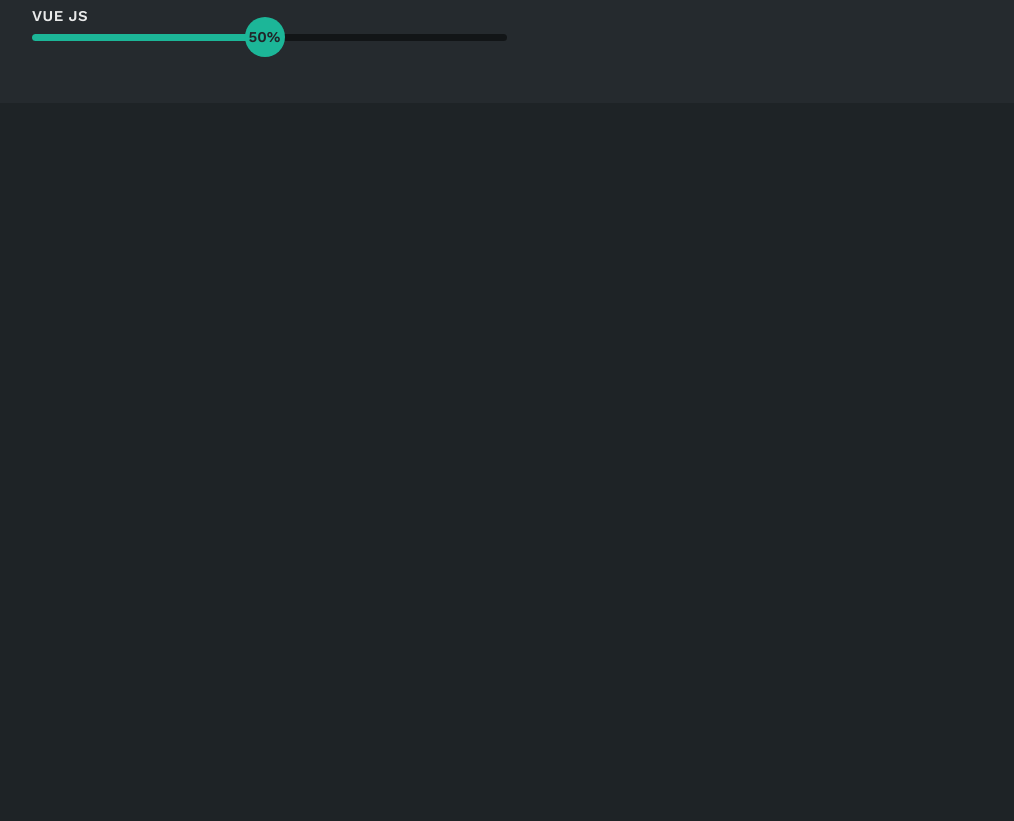
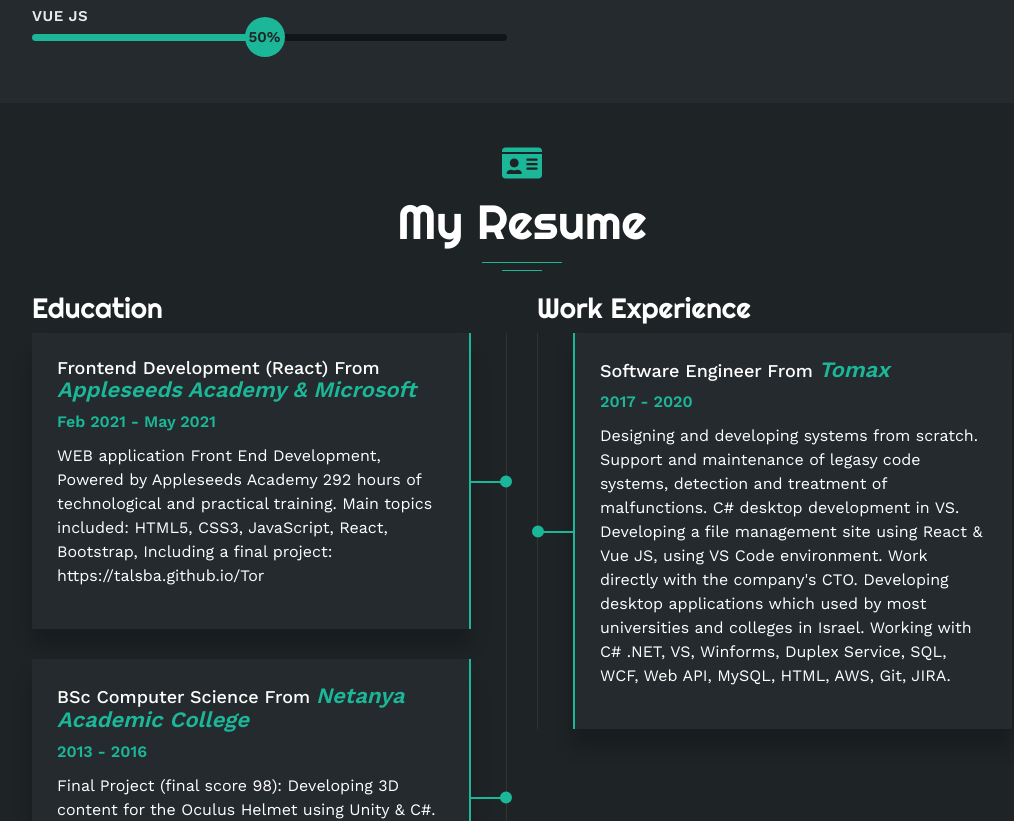
Before and after one commit to TalSBA/Resume, a React (Create React App) app: page / in a window 1280 px wide. Shown: the part 1979-2800 px from the top of the page, without its empty margins (118-1132 px from the left). Before the commit the page ends 2082 px from the top, so only its background shows below. Built offline with nearby package versions, Linux system fonts and the light colour scheme.

Commit message:
add my resume section

```diff
--- /dev/null
+++ b/src/components/EducationItem/EducationItem.css
@@ -0,0 +1,72 @@
+.education-item{
+    margin-bottom: 30px;
+    position: relative;
+    display: block;
+    border-right: 2px solid #1CB698;
+    color: #FFF;
+    padding: 25px;
+    background: #252A2E;
+    box-shadow: 0px 18px 18px 0 rgb(0 0 0 / 20%);
+    text-align: left;
+
+}
+
+.education-item::before{
+    content: '';
+    display: inline-block;
+    position: absolute;
+    background-color: #1CB698;
+    border-radius: 10px;
+    width: 12px;
+    height: 12px;
+    top: 50%;
+    right: -43px;
+    border: 2px solid #1CB698;
+    z-index: 2;
+    transform: translateY(-45%);
+}
+.education-item::after{
+    content: '';
+    display: inline-block;
+    position: absolute;
+    background-color: #1CB698;
+    border-radius: 10px;
+    width: 36px;
+    height: 2px;
+    top: 50%;
+    right: -37px;
+    z-index: 1;
+}
+
+.education-item .dark_box_bg {
+    padding: 25px;
+    background: #252A2E;
+    box-shadow: 0px 18px 18px 0 rgb(0 0 0 / 20%);
+}
+
+.education-item h4{
+    font-size: 18px;
+    line-height: 20px;
+}
+
+.education-item h4 a{
+    font-size: 22px;
+    letter-spacing: 0px;
+    line-height: 24px;
+    color: #FFF;
+    font-weight: 600;
+    margin-bottom: 10px;
+    color: #1CB698;
+    font-style: italic;
+}
+
+.education-item .years{
+    color: #1CB698;
+    margin-bottom: 10px;
+    font-weight: 600;
+}
+
+@font-face {
+    font-family: WorkSans;
+    src: url(../../Style/Work_Sans/WorkSans-VariableFont_wght.ttf);
+  }
--- /dev/null
+++ b/src/components/EducationItem/EducationItem.js
@@ -0,0 +1,16 @@
+import React from 'react';
+import "./EducationItem.css";
+
+function EducationItem({title, educationName, educationLink, years, description}) {
+    return (
+        <div className="education-item animated fadeInUp">
+            <h4>{title} From <a href={educationLink} target="_blank">{educationName}</a></h4>
+            <div className="years">
+                {years}
+            </div>
+            <p>{description}</p>
+        </div>
+    );
+}
+
+export default EducationItem;
--- /dev/null
+++ b/src/components/ExperienceItem/ExperienceItem.css
@@ -0,0 +1,65 @@
+.experience-item {
+  margin-bottom: 30px;
+  position: relative;
+  display: block;
+  border-left: 2px solid #1cb698;
+  padding: 25px;
+  background: #252a2e;
+  box-shadow: 0px 18px 18px 0 rgb(0 0 0 / 20%);
+  text-align: left;
+  color: white
+}
+
+.experience-item .dark_box_bg {
+    padding: 25px;
+    background: #252A2E;
+    box-shadow: 0px 18px 18px 0 rgb(0 0 0 / 20%);
+}
+.experience-item::before{
+    content: '';
+    display: inline-block;
+    position: absolute;
+    background-color: #1CB698;
+    border-radius: 10px;
+    width: 12px;
+    height: 12px;
+    top: 50%;
+    left: -43px;
+    border: 2px solid #1CB698;
+    z-index: 2;
+    transform: translateY(-45%);
+}
+.experience-item::after{
+    content: '';
+    display: inline-block;
+    position: absolute;
+    background-color: #1CB698;
+    border-radius: 10px;
+    width: 36px;
+    height: 2px;
+    top: 50%;
+    left: -37px;
+    z-index: 1;
+}
+
+.experience-item h4{
+    font-size: 18px;
+    line-height: 20px;
+}
+
+.experience-item h4 a{
+    font-size: 22px;
+    letter-spacing: 0px;
+    line-height: 24px;
+    color: #FFF;
+    font-weight: 600;
+    margin-bottom: 10px;
+    color: #1CB698;
+    font-style: italic;
+}
+
+.experience-item .years{
+    color: #1CB698;
+    margin-bottom: 10px;
+    font-weight: 600;
+}
--- /dev/null
+++ b/src/components/ExperienceItem/ExperienceItem.js
@@ -0,0 +1,16 @@
+import React from 'react';
+import "./ExperienceItem.css";
+
+function ExperienceItem({title, companyName, companyLink, years, description}) {
+    return (
+        <div className="experience-item animated fadeInUp">
+            <h4>{title} From <a href={companyLink} target="_blank">{companyName}</a></h4>
+            <div className="years">
+                {years}
+            </div>
+            <p>{description}</p>
+        </div>
+    );
+}
+
+export default ExperienceItem;
--- /dev/null
+++ b/src/pages/MyResume/MyResume.css
@@ -0,0 +1,69 @@
+@import "../../Style/animate.css";
+.p-my-resum {
+    padding: 40px 150px;
+    text-align: center;
+}
+
+.p-my-resum .title {
+    animation-name: fadeInUp;
+}
+
+.p-my-resum .title h2 {
+    color: white !important;
+    font-family: "Righteous";
+    font-size: 48px;
+    margin-bottom: 20px;
+    padding-bottom: 20px;
+    position: relative;
+}
+
+.p-my-resum .title h2::before {
+    position: absolute;
+    content: "";
+    border-bottom: 1px solid #1cb698;
+    width: 80px;
+    bottom: 8px;
+    left: 0px;
+    right: 0px;
+    margin: 0 auto;
+}
+@import "../../Style/animate.css";
+
+.p-my-resum .title h2::after {
+    position: absolute;
+    content: "";
+    border-bottom: 1px solid #1cb698;
+    width: 40px;
+    bottom: 0px;
+    left: 0px;
+    right: 0px;
+    margin: 0 auto;
+    display: table;
+}
+
+.p-my-resum .title>svg {
+    color: #1cb698;
+    font-size: 40px;
+    margin-bottom: 10px;
+}
+
+.p-my-resum h3 {
+    color: white !important;
+    text-align: left;
+    font-family: Righteous;
+}
+
+.p-my-resum .education-details{
+    padding-right: 35px;
+    border-right: 1px solid #333;
+}
+
+.p-my-resum .experience-details{
+    padding-left: 35px;
+    border-left: 1px solid #333;
+}
+
+@font-face {
+    font-family: Righteous;
+    src: url(../../Style/Righteous/Righteous-Regular.ttf);
+}
--- /dev/null
+++ b/src/pages/MyResume/MyResume.js
@@ -0,0 +1,44 @@
+import React from 'react';
+import "./MyResume.css";
+import { FaIdCard } from "react-icons/fa";
+import { Col, Row } from "react-bootstrap";
+import EducationItem from '../../components/EducationItem/EducationItem';
+import ExperienceItem from '../../components/ExperienceItem/ExperienceItem';
+
+function MyResume(props) {
+    return (
+        <section className="p-my-resum">
+            <div className="title animated fadeInUp">
+                <FaIdCard />
+                <h2>My Resume</h2>
+            </div>
+            <Row>
+                <Col>
+                    <h3 className="animated fadeInUp">Education</h3>
+                    <div className="education-details">
+                        <EducationItem title="Frontend Development (React)" educationName="Appleseeds Academy & Microsoft" educationLink="https://www.appleseeds.org.il/" years="Feb 2021 - May 2021" description="WEB application Front End Development, Powered by Appleseeds Academy
+                        292 hours of technological and practical training.
+                        Main topics included: HTML5, CSS3, JavaScript, React, Bootstrap,
+                        Including a final project: https://talsba.github.io/Tor" />
+                        <EducationItem title="BSc Computer Science" educationName="Netanya Academic College" educationLink="https://www.netanya.ac.il/" years="2013 - 2016" description="Final Project (final score 98): Developing 3D content for the Oculus Helmet using Unity & C#. Working in collaboration with TerraSafe company, while working directly with the company's CEO." />
+                    </div>
+                </Col>
+                <Col>
+                    <h3 className="animated fadeInUp">Work Experience</h3>
+                    <div className="experience-details">
+                        <ExperienceItem title="Software Engineer" companyName="Tomax" companyLink="https://tomaxltd.com" years="2017 - 2020" description="Designing and developing systems from scratch.
+                    Support and maintenance of legasy code systems, detection and treatment of malfunctions.
+                    C# desktop development in VS.
+                    Developing a file management site using React & Vue JS, using VS Code environment.
+                    Work directly with the company's CTO.
+                    Developing desktop applications which used by most universities and colleges in Israel.
+                    Working with C# .NET, VS, Winforms, Duplex Service, SQL, WCF, Web API, MySQL, HTML, AWS, Git, JIRA."/>
+                    </div>
+                </Col>
+
+            </Row>
+        </section>
+    );
+}
+
+export default MyResume;
--- a/src/pages/Resume/Resume.js
+++ b/src/pages/Resume/Resume.js
@@ -2,6 +2,7 @@ import React from "react";
 import Menu from "../../components/Menu/Menu";
 import About from "../About/About";
 import Home from "../Home/Home";
+import MyResume from "../MyResume/MyResume";
 import Skills from "../Skills/Skills";
 
 function Resume(props) {
@@ -11,6 +12,7 @@ function Resume(props) {
       <Home />
       <About />
       <Skills />
+      <MyResume />
     </div>
   );
 }
```
